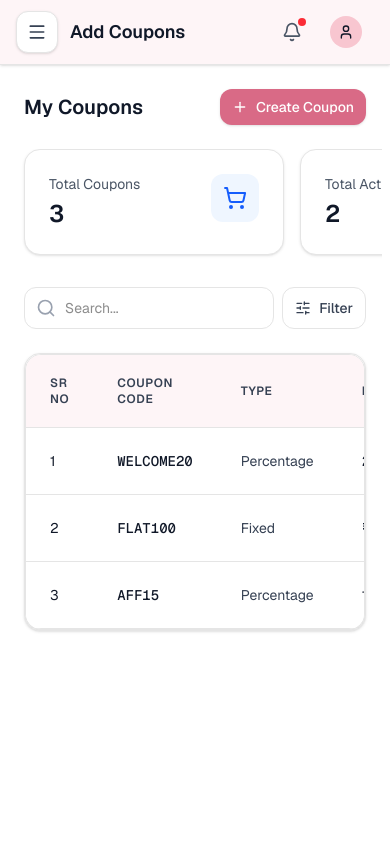
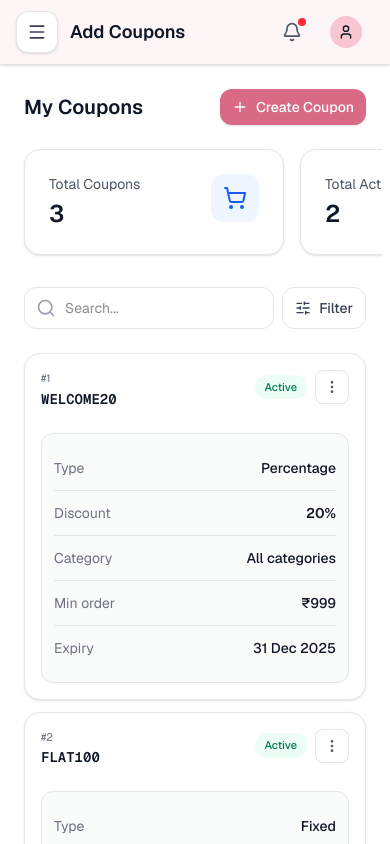
Before and after one commit to ZoyaAnsari19/true-beauty-admin-panel, a Next.js app: page /addCoupons in a window 390 px wide. Built offline with nearby package versions, Linux system fonts and the light colour scheme.

Commit message:
Refactor AddCouponsPage: Implement responsive design with mobile card layout and desktop table layout for coupon display. Enhance user interaction with improved click handling and visual elements.

```diff
--- a/app/addCoupons/page.tsx
+++ b/app/addCoupons/page.tsx
@@ -547,7 +547,106 @@ export default function AddCouponsPage() {
           </button>
         </div>
       ) : (
-        <div className="bg-white rounded-2xl shadow-sm border border-gray-100 overflow-hidden">
+        <>
+          {/* Mobile: card layout */}
+          <div className="space-y-3 md:hidden">
+            {filteredCoupons.map((coupon, index) => (
+              <div
+                key={coupon.id}
+                onClick={() => {
+                  setViewingCoupon(coupon);
+                  setViewDrawerOpen(true);
+                }}
+                role="button"
+                tabIndex={0}
+                onKeyDown={(e) => {
+                  if (e.key === "Enter" || e.key === " ") {
+                    e.preventDefault();
+                    setViewingCoupon(coupon);
+                    setViewDrawerOpen(true);
+                  }
+                }}
+                className="w-full text-left bg-white rounded-2xl border border-gray-100 shadow-sm px-4 py-4 flex flex-col gap-3 active:scale-[0.99] transition-transform"
+              >
+                <div className="flex items-start justify-between gap-3">
+                  <div>
+                    <p className="text-[11px] text-gray-500 mb-0.5">#{index + 1}</p>
+                    <p className="font-mono font-semibold text-gray-900 text-sm">
+                      {coupon.code}
+                    </p>
+                  </div>
+                  <div className="flex items-center gap-2">
+                    <span
+                      className={`inline-flex px-2.5 py-1 rounded-full text-[11px] font-medium ${
+                        STATUS_CLASSES[coupon.status] ?? "bg-gray-100 text-gray-700"
+                      }`}
+                    >
+                      {STATUS_LABELS[coupon.status] ?? coupon.status}
+                    </span>
+                    <CouponActionsMenu
+                      coupon={coupon}
+                      onView={handleView}
+                      onEdit={handleEdit}
+                      onDisable={handleDisable}
+                      onDelete={handleDelete}
+                    />
+                  </div>
+                </div>
+                <div className="mt-3 rounded-xl bg-gray-50/80 border border-gray-100 px-3 py-3">
+                  <dl className="space-y-0 text-xs text-gray-600">
+                    <DetailRow
+                      label="Type"
+                      value={
+                        <span className="capitalize text-gray-900">
+                          {coupon.discountType}
+                        </span>
+                      }
+                    />
+                    <DetailRow
+                      label="Discount"
+                      value={
+                        <span className="text-gray-900">
+                          {coupon.discountType === "percentage"
+                            ? `${coupon.discountValue}%`
+                            : formatCurrency(coupon.discountValue)}
+                        </span>
+                      }
+                      valueBold
+                    />
+                    <DetailRow
+                      label="Category"
+                      value={
+                        <span className="text-gray-900 break-words">
+                          {coupon.applicableCategoryIds && coupon.applicableCategoryIds.length > 0
+                            ? coupon.applicableCategoryIds.join(", ")
+                            : "All categories"}
+                        </span>
+                      }
+                    />
+                    <DetailRow
+                      label="Min order"
+                      value={
+                        <span className="text-gray-900">
+                          {formatCurrency(coupon.minOrderValue)}
+                        </span>
+                      }
+                    />
+                    <DetailRow
+                      label="Expiry"
+                      value={
+                        <span className="text-gray-900">
+                          {formatDate(coupon.expiryDate)}
+                        </span>
+                      }
+                    />
+                  </dl>
+                </div>
+              </div>
+            ))}
+          </div>
+
+          {/* Desktop: table layout */}
+          <div className="hidden md:block bg-white rounded-2xl shadow-sm border border-gray-100 overflow-hidden">
             <Table<Coupon>
               data={filteredCoupons}
               columns={columns}
@@ -560,6 +659,7 @@ export default function AddCouponsPage() {
               }}
             />
           </div>
+        </>
       )}
 
       <Drawer
--- a/app/web-theme/page.tsx
+++ b/app/web-theme/page.tsx
@@ -302,7 +302,7 @@ export default function WebThemePage() {
   };
 
   return (
-    <div className="space-y-8 max-w-6xl">
+    <div className="space-y-6 sm:space-y-8 max-w-6xl mx-auto px-3 sm:px-0 pb-6">
       {successMessage && (
         <div
           role="alert"
@@ -312,13 +312,15 @@ export default function WebThemePage() {
           {successMessage}
         </div>
       )}
-      <div className="flex items-center justify-between">
-        <h1 className="text-xl font-semibold text-gray-900">Select Web Theme</h1>
-        <div className="flex items-center gap-3">
+      <div className="flex flex-col gap-4 sm:flex-row sm:items-center sm:justify-between">
+        <h1 className="text-lg sm:text-xl font-semibold text-gray-900">
+          Select Web Theme
+        </h1>
+        <div className="flex flex-wrap items-center gap-2 sm:gap-3 w-full sm:w-auto">
           <button
             type="button"
             onClick={resetToDefault}
-            className="inline-flex items-center gap-2 px-4 py-2 rounded-xl border border-gray-200 bg-white text-gray-700 text-sm font-medium hover:bg-gray-50 transition-colors"
+            className="inline-flex justify-center items-center gap-2 px-3 sm:px-4 py-2 rounded-xl border border-gray-200 bg-white text-gray-700 text-sm font-medium hover:bg-gray-50 transition-colors flex-1 sm:flex-none whitespace-nowrap"
           >
             <RotateCcw className="w-4 h-4" />
             Reset to default
@@ -326,7 +328,7 @@ export default function WebThemePage() {
           <button
             type="button"
             onClick={openPreviewModal}
-            className="inline-flex items-center gap-2 px-4 py-2 rounded-xl border border-gray-200 bg-white text-gray-700 text-sm font-medium hover:bg-gray-50 transition-colors"
+            className="inline-flex justify-center items-center gap-2 px-3 sm:px-4 py-2 rounded-xl border border-gray-200 bg-white text-gray-700 text-sm font-medium hover:bg-gray-50 transition-colors flex-1 sm:flex-none"
           >
             Preview
           </button>
@@ -334,7 +336,7 @@ export default function WebThemePage() {
             type="button"
             onClick={handleConfirmApply}
             disabled={confirmLoading}
-            className="inline-flex items-center gap-2 px-5 py-2 rounded-xl bg-[#D96A86] text-white text-sm font-medium hover:bg-[#C85A76] transition-colors disabled:opacity-60 disabled:pointer-events-none"
+            className="inline-flex justify-center items-center gap-2 px-4 sm:px-5 py-2 rounded-xl bg-[#D96A86] text-white text-sm font-medium hover:bg-[#C85A76] transition-colors disabled:opacity-60 disabled:pointer-events-none flex-1 sm:flex-none"
           >
             <Save className="w-4 h-4" />
             {confirmLoading ? "Saving…" : "Save"}
@@ -515,16 +517,16 @@ export default function WebThemePage() {
         </div>
       )}
 
-      <div className="grid grid-cols-1 xl:grid-cols-3 gap-6">
+      <div className="grid grid-cols-1 xl:grid-cols-3 gap-5 sm:gap-6">
         {/* Left column: forms */}
         <div className="xl:col-span-2 space-y-6">
           {/* Banner Management */}
           <section className="bg-white rounded-2xl border border-gray-100 shadow-sm overflow-hidden">
-            <div className="px-6 py-4 border-b border-gray-100 flex items-center gap-2">
+            <div className="px-4 sm:px-6 py-4 border-b border-gray-100 flex items-center gap-2">
               <ImagePlus className="w-5 h-5 text-gray-500" />
               <h2 className="text-base font-semibold text-gray-900">Banner Management</h2>
             </div>
-            <div className="p-6 space-y-5">
+            <div className="p-4 sm:p-6 space-y-5">
               <div>
                 <label className="block text-sm font-medium text-gray-700 mb-2">Upload Banner</label>
                 <label className="block w-full aspect-[3/1] max-h-40 rounded-xl border-2 border-dashed border-gray-200 flex items-center justify-center cursor-pointer hover:border-[#D96A86] hover:bg-[#fef5f7] transition-colors overflow-hidden bg-gray-50">
@@ -571,11 +573,11 @@ export default function WebThemePage() {
 
           {/* Color Theme */}
           <section className="bg-white rounded-2xl border border-gray-100 shadow-sm overflow-hidden">
-            <div className="px-6 py-4 border-b border-gray-100 flex items-center gap-2">
+            <div className="px-4 sm:px-6 py-4 border-b border-gray-100 flex items-center gap-2">
               <Palette className="w-5 h-5 text-gray-500" />
               <h2 className="text-base font-semibold text-gray-900">Color Theme</h2>
             </div>
-            <div className="p-6 space-y-5">
+            <div className="p-4 sm:p-6 space-y-5">
               <div>
                 <label className="block text-sm font-medium text-gray-700 mb-3">Preset themes</label>
                 <div className="grid grid-cols-2 sm:grid-cols-3 md:grid-cols-5 gap-2">
@@ -688,11 +690,11 @@ export default function WebThemePage() {
 
           {/* Homepage Layout Toggles */}
           <section className="bg-white rounded-2xl border border-gray-100 shadow-sm overflow-hidden">
-            <div className="px-6 py-4 border-b border-gray-100 flex items-center gap-2">
+            <div className="px-4 sm:px-6 py-4 border-b border-gray-100 flex items-center gap-2">
               <Layout className="w-5 h-5 text-gray-500" />
               <h2 className="text-base font-semibold text-gray-900">Homepage Layout</h2>
             </div>
-            <div className="p-6">
+            <div className="p-4 sm:p-6">
               <div className="space-y-4">
                 {[
                   { state: heroBanner, set: setHeroBanner, label: "Hero Banner" },
@@ -727,13 +729,13 @@ export default function WebThemePage() {
         </div>
 
         {/* Right column: Live preview */}
-        <div className="xl:col-span-1">
-          <section className="bg-white rounded-2xl border border-gray-100 shadow-sm overflow-hidden sticky top-6">
-            <div className="px-6 py-4 border-b border-gray-100">
+        <div className="xl:col-span-1 mt-2 xl:mt-0">
+          <section className="bg-white rounded-2xl border border-gray-100 shadow-sm overflow-hidden lg:sticky lg:top-4">
+            <div className="px-4 sm:px-6 py-4 border-b border-gray-100">
               <h2 className="text-base font-semibold text-gray-900">Live Preview</h2>
             </div>
             <div
-              className="p-6 min-h-[320px] rounded-b-2xl transition-colors"
+              className="p-4 sm:p-6 min-h-[260px] sm:min-h-[320px] rounded-b-2xl transition-colors"
               style={{ backgroundColor }}
             >
               <div className="space-y-4">
```
Lines whose indentation alone changed are shown as unchanged.
